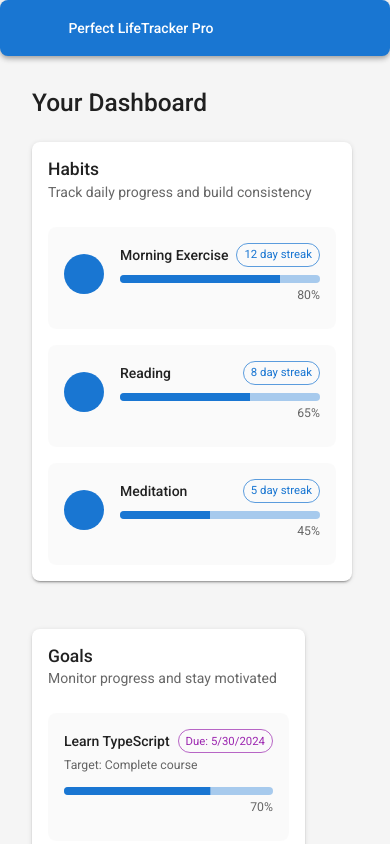
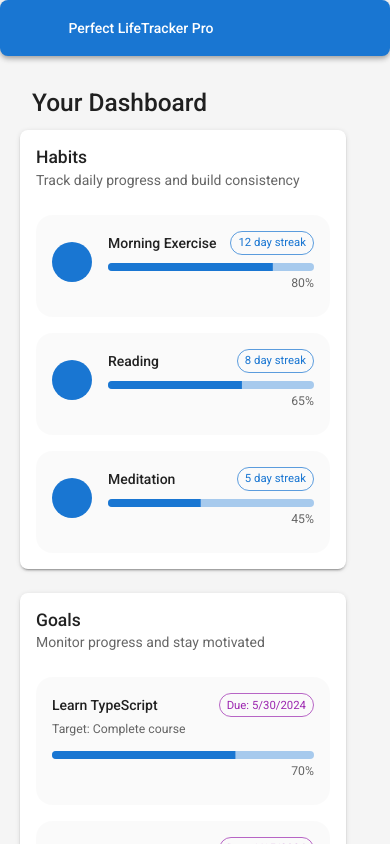
Before and after one commit to Perfectz/perfectlifetracker, a React (Create React App) app in the folder frontend/: page /dashboard in a window 390 px wide. Built offline with nearby package versions, Linux system fonts and the light colour scheme; some icons are missing.

Commit message:
Fix MUI v7 compatibility issues with Grid component and theme configuration

```diff
--- a/frontend/src/App.tsx
+++ b/frontend/src/App.tsx
@@ -22,14 +22,14 @@ import ListItem from '@mui/material/ListItem';
 import ListItemText from '@mui/material/ListItemText';
 import useMediaQuery from '@mui/material/useMediaQuery';
 import { useTheme } from '@mui/material/styles';
-import { lightTheme, darkTheme } from './theme';
+import { responsiveLightTheme, responsiveDarkTheme } from './theme';
 import HomePage from './pages/HomePage';
 import DashboardPage from './pages/DashboardPage';
 import Link from '@mui/material/Link';
 
 function App() {
   const [themeMode, setThemeMode] = useState<'light' | 'dark'>('light');
-  const activeTheme = themeMode === 'light' ? lightTheme : darkTheme;
+  const activeTheme = themeMode === 'light' ? responsiveLightTheme : responsiveDarkTheme;
   const theme = useTheme();
   const isMobile = useMediaQuery(theme.breakpoints.down('sm'));
   const [drawerOpen, setDrawerOpen] = useState(false);
--- /dev/null
+++ b/frontend/src/components/Grid.tsx
@@ -0,0 +1,115 @@
+/**
+ * frontend/src/components/Grid.tsx
+ * Custom Grid component to handle Material-UI v7 compatibility
+ */
+import React from 'react';
+import { Box, BoxProps } from '@mui/material';
+import { SxProps, Theme } from '@mui/material/styles';
+
+// Define Grid component props
+interface GridProps extends Omit<BoxProps, 'sx'> {
+  container?: boolean;
+  item?: boolean;
+  xs?: number | 'auto';
+  sm?: number | 'auto';
+  md?: number | 'auto';
+  lg?: number | 'auto';
+  xl?: number | 'auto';
+  spacing?: number;
+  sx?: SxProps<Theme>;
+}
+
+export const Grid = React.forwardRef<HTMLDivElement, GridProps>((props, ref) => {
+  const { container, item, xs, sm, md, lg, xl, spacing, children, sx, ...other } = props;
+
+  // Generate base styles for grid
+  let flexStyles = {};
+
+  if (container) {
+    flexStyles = {
+      display: 'flex',
+      flexWrap: 'wrap',
+      width: '100%',
+      ...(spacing !== undefined && {
+        margin: -spacing / 2,
+      }),
+    };
+  }
+
+  if (item) {
+    flexStyles = {
+      ...flexStyles,
+      ...(spacing !== undefined && {
+        padding: spacing / 2,
+      }),
+    };
+  }
+
+  // Responsive styles
+  const responsiveStyles = {};
+
+  if (xs !== undefined) {
+    Object.assign(responsiveStyles, {
+      flexBasis: xs === 'auto' ? 'auto' : `${(xs / 12) * 100}%`,
+      flexGrow: xs === 'auto' ? 0 : 1,
+      maxWidth: xs === 'auto' ? 'none' : `${(xs / 12) * 100}%`,
+    });
+  }
+
+  if (sm !== undefined) {
+    Object.assign(responsiveStyles, {
+      '@media (min-width: 600px)': {
+        flexBasis: sm === 'auto' ? 'auto' : `${(sm / 12) * 100}%`,
+        flexGrow: sm === 'auto' ? 0 : 1,
+        maxWidth: sm === 'auto' ? 'none' : `${(sm / 12) * 100}%`,
+      },
+    });
+  }
+
+  if (md !== undefined) {
+    Object.assign(responsiveStyles, {
+      '@media (min-width: 900px)': {
+        flexBasis: md === 'auto' ? 'auto' : `${(md / 12) * 100}%`,
+        flexGrow: md === 'auto' ? 0 : 1,
+        maxWidth: md === 'auto' ? 'none' : `${(md / 12) * 100}%`,
+      },
+    });
+  }
+
+  if (lg !== undefined) {
+    Object.assign(responsiveStyles, {
+      '@media (min-width: 1200px)': {
+        flexBasis: lg === 'auto' ? 'auto' : `${(lg / 12) * 100}%`,
+        flexGrow: lg === 'auto' ? 0 : 1,
+        maxWidth: lg === 'auto' ? 'none' : `${(lg / 12) * 100}%`,
+      },
+    });
+  }
+
+  if (xl !== undefined) {
+    Object.assign(responsiveStyles, {
+      '@media (min-width: 1536px)': {
+        flexBasis: xl === 'auto' ? 'auto' : `${(xl / 12) * 100}%`,
+        flexGrow: xl === 'auto' ? 0 : 1,
+        maxWidth: xl === 'auto' ? 'none' : `${(xl / 12) * 100}%`,
+      },
+    });
+  }
+
+  // Combine all styles
+  const combinedSx = {
+    ...flexStyles,
+    ...responsiveStyles,
+    ...(sx || {}),
+  };
+
+  return (
+    <Box ref={ref} sx={combinedSx} {...other}>
+      {children}
+    </Box>
+  );
+});
+
+Grid.displayName = 'Grid';
+
+export default Grid;
--- a/frontend/src/pages/DashboardPage.tsx
+++ b/frontend/src/pages/DashboardPage.tsx
@@ -10,7 +10,7 @@ import Paper from '@mui/material/Paper';
 import Card from '@mui/material/Card';
 import CardContent from '@mui/material/CardContent';
 import CardHeader from '@mui/material/CardHeader';
-import Grid from '@mui/material/Grid';
+import Grid from '../components/Grid';
 import LinearProgress from '@mui/material/LinearProgress';
 import Avatar from '@mui/material/Avatar';
 import Chip from '@mui/material/Chip';
@@ -46,9 +46,10 @@ const DashboardPage: React.FC = () => {
           Your Dashboard
         </Typography>
 
+        <Box sx={{ flexGrow: 1 }}>
           <Grid container spacing={3}>
-          <Grid item xs={12} lg={6}>
-            <Card elevation={2} sx={{ mb: 3 }}>
+            <Grid container item xs={12} lg={6}>
+              <Card elevation={2} sx={{ mb: 3, width: '100%' }}>
                 <CardHeader
                   title={
                     <Typography variant="h5" sx={{ fontSize: { xs: '1.25rem', md: '1.5rem' } }}>
@@ -123,8 +124,8 @@ const DashboardPage: React.FC = () => {
               </Card>
             </Grid>
 
-          <Grid item xs={12} lg={6}>
-            <Card elevation={2}>
+            <Grid container item xs={12} lg={6}>
+              <Card elevation={2} sx={{ width: '100%' }}>
                 <CardHeader
                   title={
                     <Typography variant="h5" sx={{ fontSize: { xs: '1.25rem', md: '1.5rem' } }}>
@@ -191,6 +192,7 @@ const DashboardPage: React.FC = () => {
             </Grid>
           </Grid>
         </Box>
+      </Box>
     </Container>
   );
 };
--- a/frontend/src/pages/HomePage.tsx
+++ b/frontend/src/pages/HomePage.tsx
@@ -10,7 +10,7 @@ import Paper from '@mui/material/Paper';
 import Card from '@mui/material/Card';
 import CardContent from '@mui/material/CardContent';
 import CardMedia from '@mui/material/CardMedia';
-import Grid from '@mui/material/Grid';
+import Grid from '../components/Grid';
 import FitnessCenterIcon from '@mui/icons-material/FitnessCenter';
 import PersonIcon from '@mui/icons-material/Person';
 import AssignmentIcon from '@mui/icons-material/Assignment';
@@ -88,9 +88,10 @@ const HomePage: React.FC = () => {
           Key Features
         </Typography>
 
+        <Box sx={{ flexGrow: 1 }}>
           <Grid container spacing={3}>
             {features.map((feature, index) => (
-            <Grid item xs={12} sm={6} md={4} key={index}>
+              <Grid container item xs={12} sm={6} md={4} key={index}>
                 <Card
                   elevation={1}
                   sx={{
@@ -127,6 +128,7 @@ const HomePage: React.FC = () => {
             ))}
           </Grid>
         </Box>
+      </Box>
     </Container>
   );
 };
--- a/frontend/src/theme.ts
+++ b/frontend/src/theme.ts
@@ -4,13 +4,18 @@
  */
 import { createTheme, responsiveFontSizes } from '@mui/material/styles';
 
-const baseThemeOptions = {
+// Define theme options without the problematic component styling
+const getThemeOptions = (mode: 'light' | 'dark'): ThemeOptions => ({
   palette: {
+    mode,
     primary: {
       main: '#1976d2', // blue tone for primary
     },
     secondary: {
       main: '#9c27b0', // purple tone for secondary
+    },
+    background: {
+      default: mode === 'light' ? '#f5f5f5' : '#121212',
     },
   },
   typography: {
@@ -18,54 +23,48 @@ const baseThemeOptions = {
     h1: {
       fontSize: '2.5rem',
       fontWeight: 500,
-      '@media (min-width:600px)': {
-        fontSize: '3.5rem',
-      },
     },
     h2: {
       fontSize: '2rem',
       fontWeight: 500,
-      '@media (min-width:600px)': {
-        fontSize: '3rem',
-      },
     },
     h3: {
       fontSize: '1.75rem',
       fontWeight: 500,
-      '@media (min-width:600px)': {
-        fontSize: '2.5rem',
-      },
     },
     h4: {
       fontSize: '1.5rem',
       fontWeight: 500,
-      '@media (min-width:600px)': {
-        fontSize: '2rem',
-      },
     },
     h5: {
       fontSize: '1.25rem',
       fontWeight: 500,
-      '@media (min-width:600px)': {
-        fontSize: '1.5rem',
-      },
     },
     h6: {
       fontSize: '1rem',
       fontWeight: 500,
-      '@media (min-width:600px)': {
-        fontSize: '1.25rem',
-      },
     },
   },
+  shape: {
+    borderRadius: 8,
+  },
+});
+
+// Create light and dark themes
+const lightThemeBase = createTheme(getThemeOptions('light'));
+const darkThemeBase = createTheme(getThemeOptions('dark'));
+
+// Apply component styling to the created themes
+export const lightTheme = createTheme(lightThemeBase, {
   components: {
     MuiButton: {
+      defaultProps: {
+        disableElevation: true,
+      },
       styleOverrides: {
         root: {
-          borderRadius: 8,
           textTransform: 'none',
-          paddingTop: 8,
-          paddingBottom: 8,
+          padding: '8px 16px',
         },
       },
     },
@@ -108,27 +107,62 @@ const baseThemeOptions = {
       },
     },
   },
-};
-
-// Create base themes with mode set
-const baseLightTheme = createTheme({
-  ...baseThemeOptions,
-  palette: {
-    ...baseThemeOptions.palette,
-    mode: 'light',
-    background: { default: '#f5f5f5' },
-  },
 });
 
-const baseDarkTheme = createTheme({
-  ...baseThemeOptions,
-  palette: {
-    ...baseThemeOptions.palette,
-    mode: 'dark',
-    background: { default: '#121212' },
+export const darkTheme = createTheme(darkThemeBase, {
+  components: {
+    MuiButton: {
+      defaultProps: {
+        disableElevation: true,
+      },
+      styleOverrides: {
+        root: {
+          textTransform: 'none',
+          padding: '8px 16px',
+        },
+      },
+    },
+    MuiPaper: {
+      styleOverrides: {
+        root: {
+          borderRadius: 8,
+        },
+      },
+    },
+    MuiCardHeader: {
+      styleOverrides: {
+        root: {
+          padding: '16px 16px 8px 16px',
+        },
+      },
+    },
+    MuiCardContent: {
+      styleOverrides: {
+        root: {
+          padding: 16,
+          '&:last-child': {
+            paddingBottom: 16,
+          },
+        },
+      },
+    },
+    MuiContainer: {
+      styleOverrides: {
+        root: {
+          paddingLeft: {
+            xs: 16,
+            sm: 24,
+          },
+          paddingRight: {
+            xs: 16,
+            sm: 24,
+          },
+        },
+      },
+    },
   },
 });
 
 // Apply responsive font sizes
-export const lightTheme = responsiveFontSizes(baseLightTheme);
-export const darkTheme = responsiveFontSizes(baseDarkTheme);
+export const responsiveLightTheme = responsiveFontSizes(lightTheme);
+export const responsiveDarkTheme = responsiveFontSizes(darkTheme);
```
Lines whose indentation alone changed are shown as unchanged.
